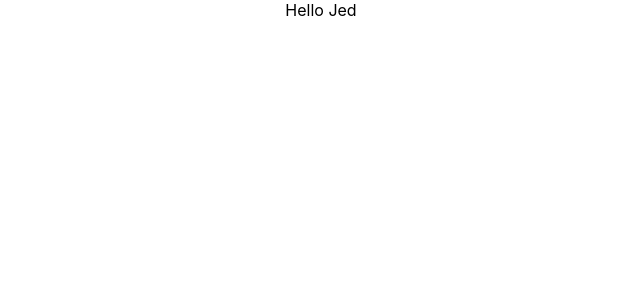
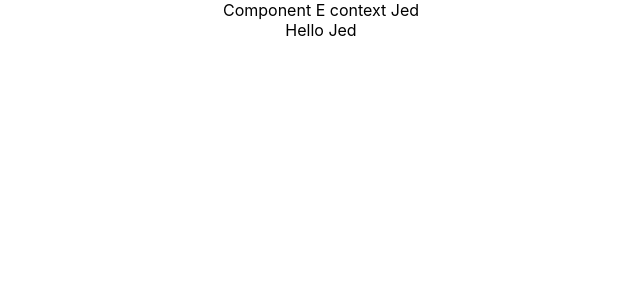
Before and after one commit to orvinjedalava/Exercises, a React (Create React App) app in the folder React/hello-world/: page / in a window 1280 px wide. Shown: the top 300 px of the page, without its empty margins (319-959 px from the left). Built offline with nearby package versions, Linux system fonts and the light colour scheme.

Commit message:
Contexts extended

```diff
--- a/React/hello-world/src/components/ComponentE.js
+++ b/React/hello-world/src/components/ComponentE.js
@@ -1,7 +1,10 @@
 import React, { Component } from 'react';
 import ComponentF from './ComponentF.js';
+import UserContext from './userContext.js';
 
 class ComponentE extends Component {
+    static contextType = UserContext;
+
     constructor(props) {
         super(props);
 
@@ -10,6 +13,7 @@ class ComponentE extends Component {
     render() {
         return (
             <div>
+                Component E context {this.context}
                 <ComponentF />
             </div>
         );
--- a/React/hello-world/src/components/userContext.js
+++ b/React/hello-world/src/components/userContext.js
@@ -1,8 +1,9 @@
 import React from 'react';
 
-const UserContext = React.createContext();
+const UserContext = React.createContext('Codevolution');
 
 const UserProvider = UserContext.Provider;
 const UserConsumer = UserContext.Consumer;
 
 export { UserProvider, UserConsumer };
+export default UserContext;
```
